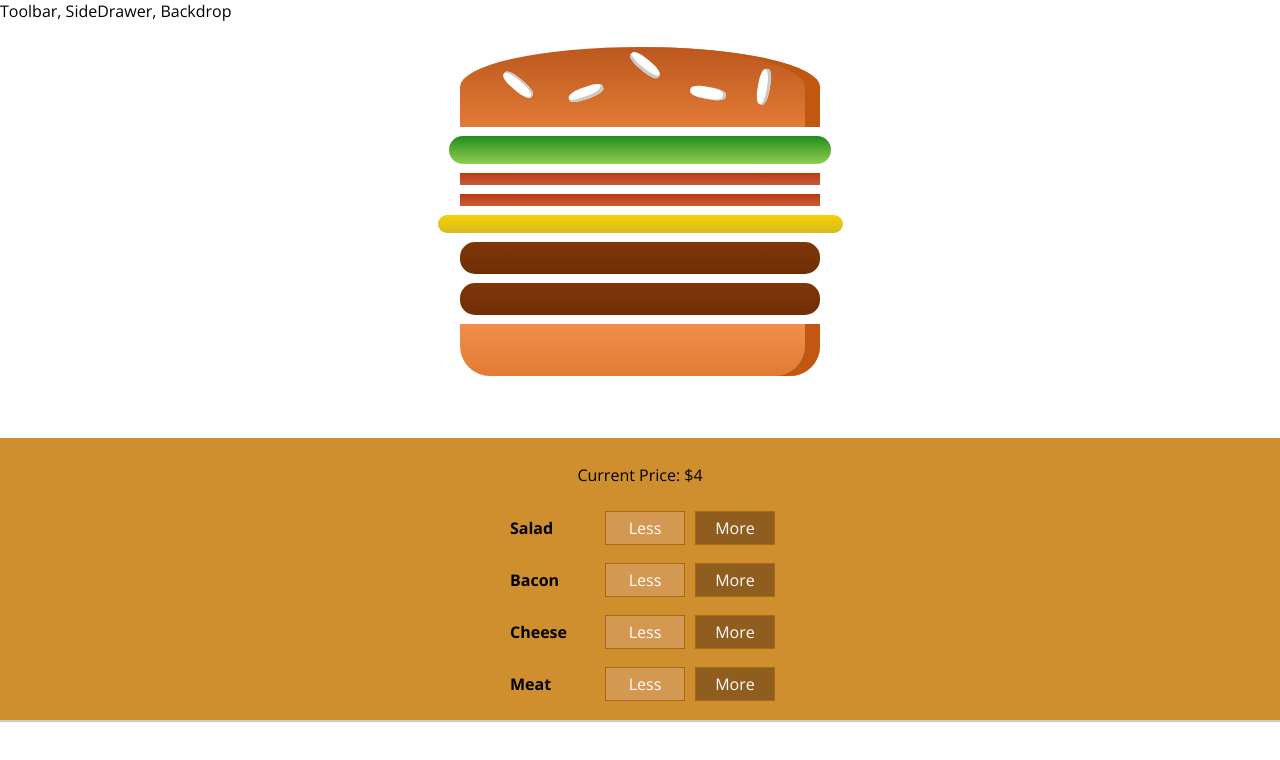
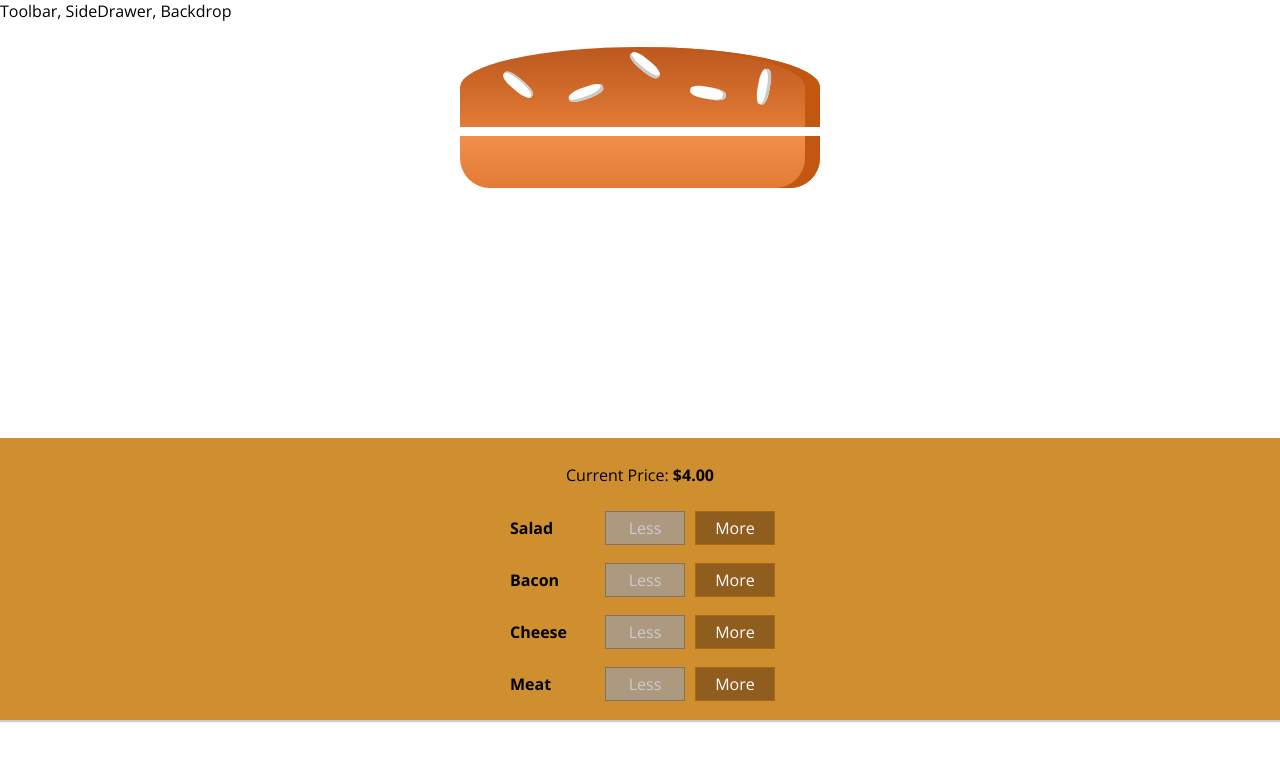
Before and after one commit to sambaosman/burger, a React app: page / in a window 1280 px wide. Shown: the top 760 px of the page. Built offline with nearby package versions, Linux system fonts and the light colour scheme.

Commit message:
changing base of burger to no ingredients, styling price

```diff
--- a/src/Burger/BuildControls/BuildControls.js
+++ b/src/Burger/BuildControls/BuildControls.js
@@ -11,7 +11,10 @@
 const buildControls = (props) => {
   return (
     <div className={classes.BuildControls}>
-      <p>Current Price: ${props.price}</p>
+      <p>
+        Current Price: <strong>${props.price.toFixed(2)}</strong>{" "}
+        {/*toFixed saves to two decimal places*/}
+      </p>
       {controls.map((element) => (
         <BuildControl
           key={element.label}
--- a/src/Burger/BurgerBuilder/BurgerBuilder.js
+++ b/src/Burger/BurgerBuilder/BurgerBuilder.js
@@ -12,10 +12,10 @@
 class BurgerBuilder extends Component {
   state = {
     ingredients: {
-      salad: 1,
-      bacon: 2,
-      cheese: 1,
-      meat: 2,
+      salad: 0,
+      bacon: 0,
+      cheese: 0,
+      meat: 0,
     },
     totalPrice: 4, //base price for burger
   };
```
